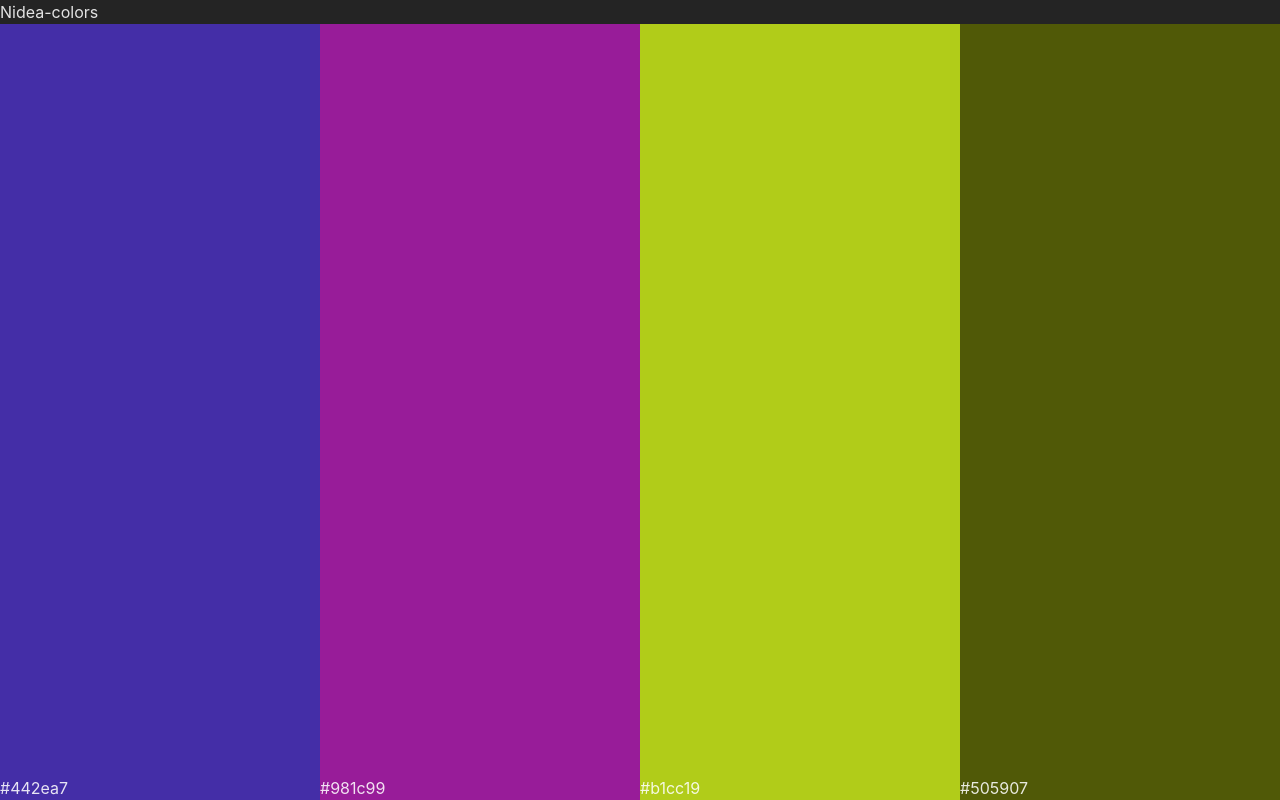
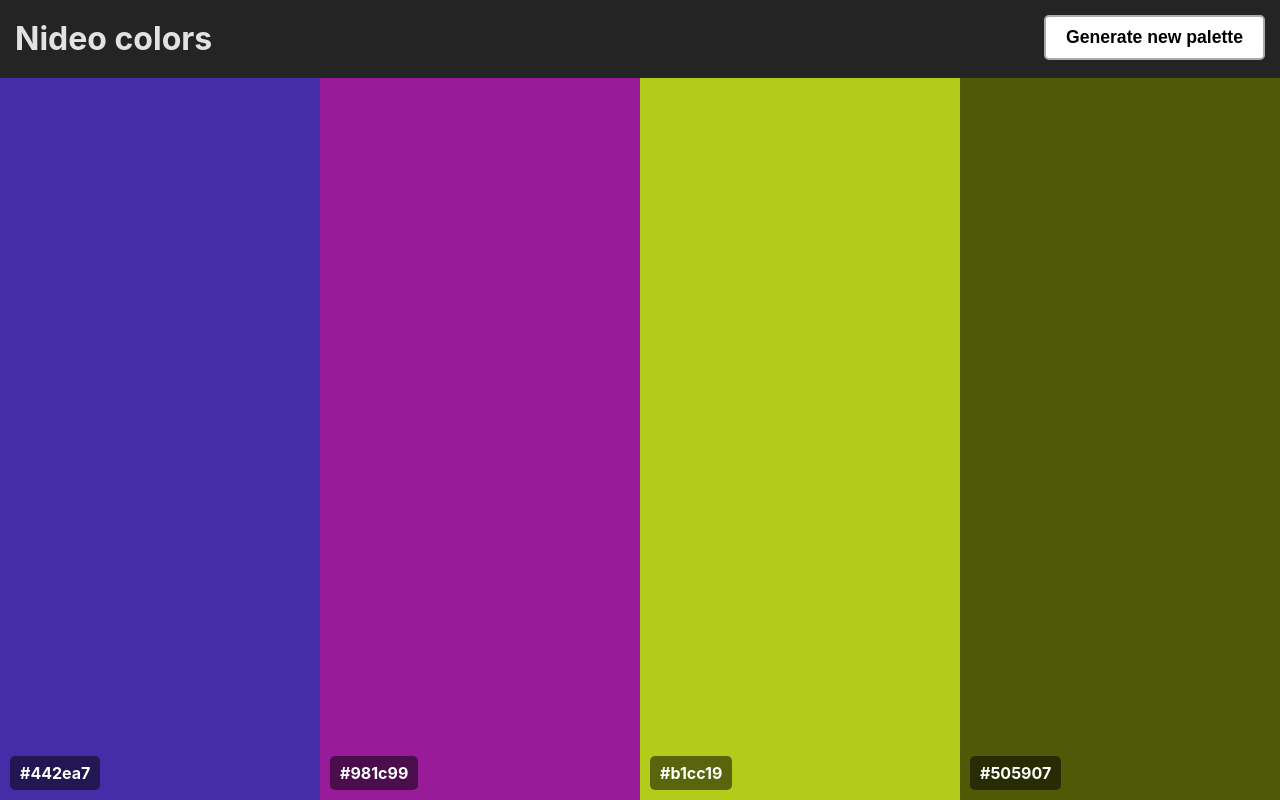
Before and after one commit to RaynierPM/nidea-colors, a React (Vite) app: page / in a window 1280 px wide. Built offline with nearby package versions, Linux system fonts and the light colour scheme.

Commit message:
Generate new palette control panel

```diff
--- a/src/App.tsx
+++ b/src/App.tsx
@@ -1,11 +1,21 @@
+import { useState } from 'react';
 import Canvas from './components/Canvas/Canvas';
+import ControlPanel from './components/ControlPanel/ControlPanel';
 import Palette from './core/palette';
 
 function App() {
+  const [palette, setPalette] = useState<Palette>(
+    Palette.generateRandomPallete(4),
+  );
+
+  function generateNewPalette() {
+    setPalette(Palette.generateRandomPallete(4));
+  }
+
   return (
     <div className="app">
-      Nidea-colors
-      <Canvas palette={Palette.generateRandomPallete(4)} />
+      <ControlPanel generateNewPalette={generateNewPalette} />
+      <Canvas palette={palette} />
     </div>
   );
 }
--- a/src/components/Canvas/Label.tsx
+++ b/src/components/Canvas/Label.tsx
@@ -5,5 +5,9 @@ type LabelProps = {
 };
 
 export default function Label({ text }: LabelProps) {
-  return <div className={styles.label}>{text}</div>;
+  return (
+    <div className={styles.labelContainer}>
+      <span className={styles.label}>{text}</span>
+    </div>
+  );
 }
--- a/src/components/Canvas/style.module.css
+++ b/src/components/Canvas/style.module.css
@@ -12,8 +12,35 @@
   min-width: 50px;
 }
 
-.tile > .label {
+.tile > .labelContainer {
+  width: 100%;
+  padding: 0px 15px;
+
   position: absolute;
   bottom: 0;
   left: 0;
+
+  display: flex;
+  justify-content: start;
+  align-items: center;
+
+  padding: 10px;
 }
+
+.labelContainer > .label {
+  font-weight: bold;
+  color: white;
+  background-color: rgba(0, 0, 0, 0.5);
+  padding: 5px 10px;
+  border-radius: 5px;
+
+  display: inline-block;
+
+  transition: background-color 0.2s ease-in-out;
+
+  cursor: pointer;
+}
+
+.labelContainer > .label:hover {
+  background-color: rgba(0, 0, 0, 0.8);
+}
--- /dev/null
+++ b/src/components/ControlPanel/ControlPanel.tsx
@@ -0,0 +1,18 @@
+import styles from './style.module.css';
+
+type ControlPanelProps = {
+  generateNewPalette: () => void;
+};
+
+export default function ControlPanel({
+  generateNewPalette,
+}: ControlPanelProps) {
+  return (
+    <header className={styles.controlPanel}>
+      <h1>Nideo colors</h1>
+      <div>
+        <button onClick={generateNewPalette}>Generate new palette</button>
+      </div>
+    </header>
+  );
+}
--- /dev/null
+++ b/src/components/ControlPanel/style.module.css
@@ -0,0 +1,29 @@
+.controlPanel {
+  display: flex;
+  justify-content: space-between;
+
+  padding: 15px;
+}
+
+.controlPanel button {
+  padding: 10px 20px;
+  font-size: 1.1em;
+  font-weight: bold;
+
+  background-color: white;
+  color: black;
+
+  border-radius: 5px;
+
+  border: solid 2px #aaa;
+
+  cursor: pointer;
+  transition:
+    background-color 0.2s ease-in-out,
+    border-color 0.2s ease-in-out;
+}
+
+.controlPanel button:hover {
+  background-color: #bbb;
+  border-color: #666;
+}
```
